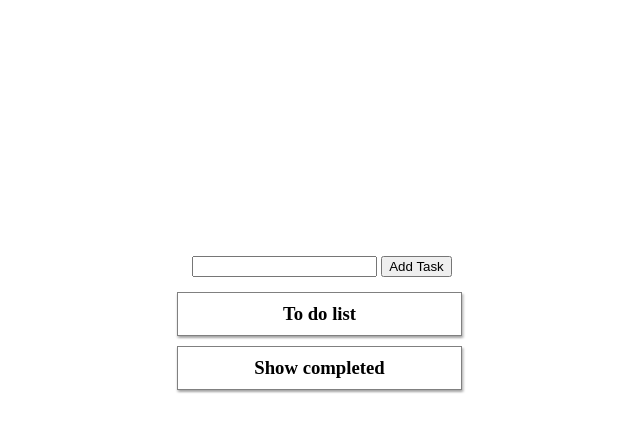
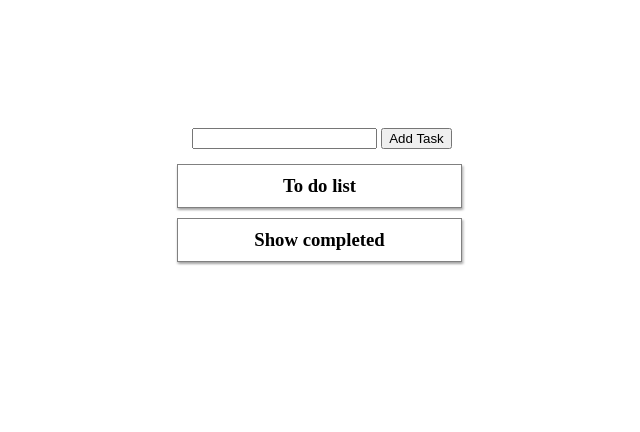
Before and after one commit to ngsuwen/to-do-list, a plain HTML site: page index.html in a window 1280 px wide. Shown: the whole page, without its empty margins (318-958 px from the left). Drawn offline with nearby package versions, Linux system fonts and the light colour scheme.

Commit message:
minor adjustments

```diff
--- a/index.html
+++ b/index.html
@@ -3,7 +3,7 @@
 
 <head>
     <meta charset="utf-8">
-    <title></title>
+    <title>To do list</title>
     <script src="https://cdnjs.cloudflare.com/ajax/libs/jquery/3.3.1/jquery.min.js" charset="utf-8"></script>
     <script src="https://code.jquery.com/ui/1.12.1/jquery-ui.js"></script>
     <script src="script.js" charset="utf-8"></script>
--- a/main.css
+++ b/main.css
@@ -2,7 +2,7 @@ body {
     text-align: center;
     max-width: 300px;
     margin: auto;
-    margin-top: 20%;
+    margin-top: 10%;
 }
 
 h3 {
```
